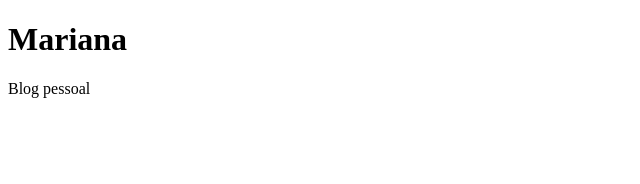
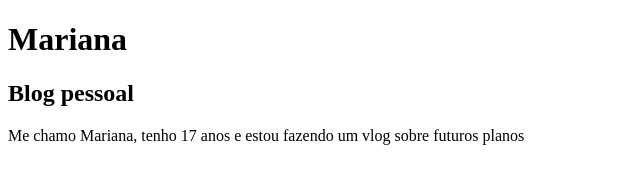
Before and after one commit to marianabonfimsvg/mariana2, a plain HTML site: page index.html in a window 1280 px wide. Shown: the whole page, without its empty margins (0-640 px from the left). Drawn offline with Linux system fonts and the light colour scheme.

Commit message:
index.html

```diff
--- a/index.html
+++ b/index.html
@@ -8,6 +8,7 @@
 </head>
 <body>
     <h1>Mariana</h1>
-    <p> Blog pessoal</p>
+    <h2> Blog pessoal</h2>
+    <p>Me chamo Mariana, tenho 17 anos e estou fazendo um vlog sobre futuros planos</p>
 </body>
 </html>
```
